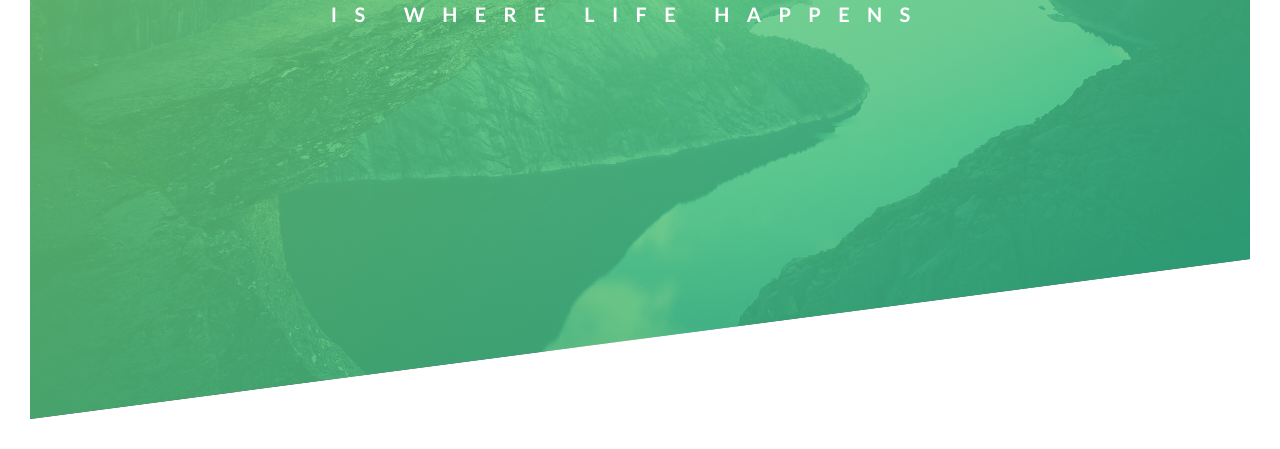
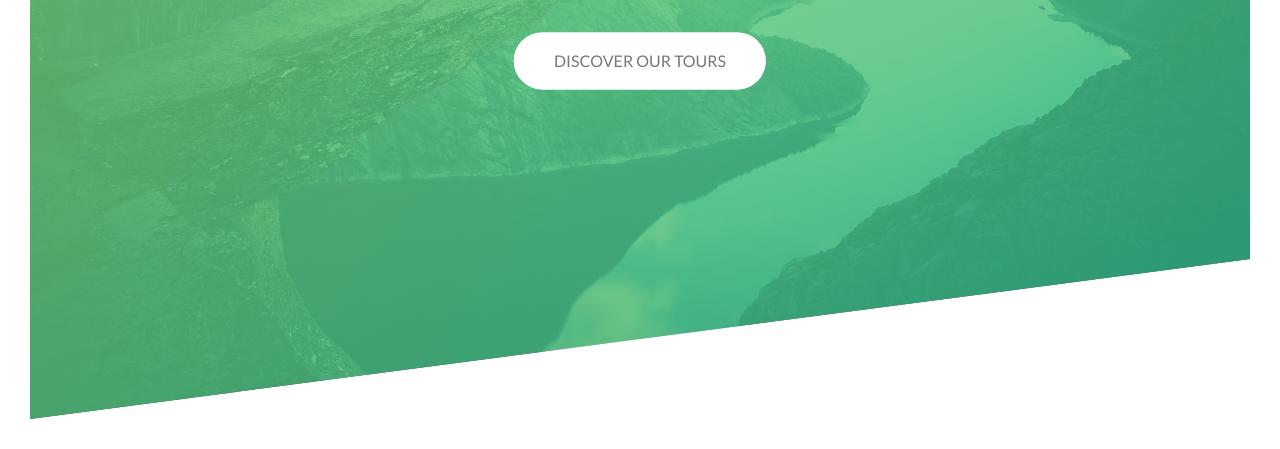
Before and after one commit to NikolaD93/Advanced_CSS, a plain HTML site: page index.html in a window 1280 px wide. Shown: the part 371-820 px from the top of the page. Drawn offline with Linux system fonts and the light colour scheme.

Commit message:
add btn animation

```diff
--- a/css/style.css
+++ b/css/style.css
@@ -52,6 +52,7 @@ body {
   top: 40%;
   left: 50%;
   transform: translate(-50%, -50%);
+  text-align: center;
 }
 
 .heading-primary {
@@ -59,6 +60,7 @@ body {
   text-transform: uppercase;
 
   backface-visibility: hidden;
+  margin-bottom: 60px;
 }
 
 .heading-primary-main,
@@ -79,7 +81,7 @@ body {
 .heading-primary-sub {
   font-weight: 700;
   font-size: 20px;
-  letter-spacing: 17.4px;
+  letter-spacing: 15px;
   animation: moveInRight 1s ease-out;
 }
 
@@ -114,3 +116,69 @@ body {
     transform: translate(0);
   }
 }
+
+
+@keyframes moveInBottom {
+  0% {
+    opacity: 0;
+    transform: translateY(30px);
+  }
+
+  100% {
+    opacity: 1;
+    transform: translate(0);
+  }
+}
+
+.btn:link,
+.btn:visited {
+  text-transform: uppercase;
+  text-decoration: none;
+  padding: 15px 40px;
+  display: inline-block;
+  border-radius: 100px;
+  transition: all 0.3s ease-in-out;
+  position: relative;
+}
+
+.btn:hover {
+  transform: translateY(-3px);
+  box-shadow: 0 10px 20px rgba(0, 0, 0, 0.2);
+}
+
+.btn:active {
+  transform: translateY(-1px);
+  box-shadow: 0 5px 10px rgba(0, 0, 0, 0.2);
+}
+
+.btn-white {
+  background-color: #fff;
+  color: #777;
+}
+
+.btn::after {
+  content: "";
+  display: inline-block;
+  height: 100%;
+  width: 100%;
+  border-radius: 100px;
+  position: absolute;
+  top: 0;
+  left: 0;
+  z-index: -1;
+  transition: all .4s;
+}
+
+.btn-white::after{
+  background-color: #fff;
+}
+
+.btn:hover::after {
+  transform: scaleX(1.4) scaleY(1.6);
+  opacity: 0;
+}
+
+.btn-animated{
+  animation: moveInBottom 1s ease-in-out .75s;
+  animation-fill-mode: backwards;
+}
--- a/index.html
+++ b/index.html
@@ -22,6 +22,8 @@
           <span class="heading-primary-main">Outdoors</span>
           <span class="heading-primary-sub">is where life happens</span>
         </h1>
+
+        <a href="#" class="btn btn-white btn-animated">Discover our tours</a>
       </div>
 
     </header>
```
